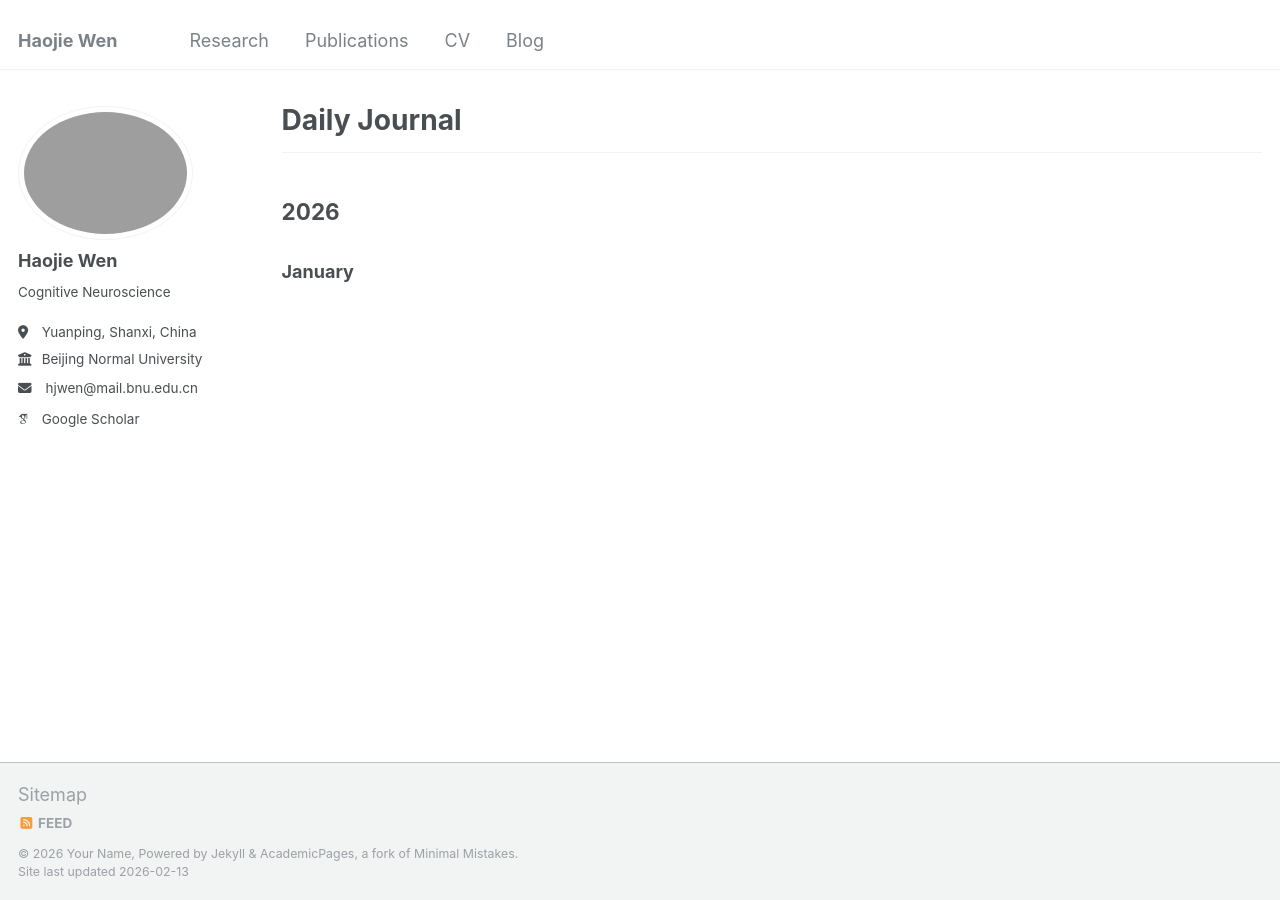
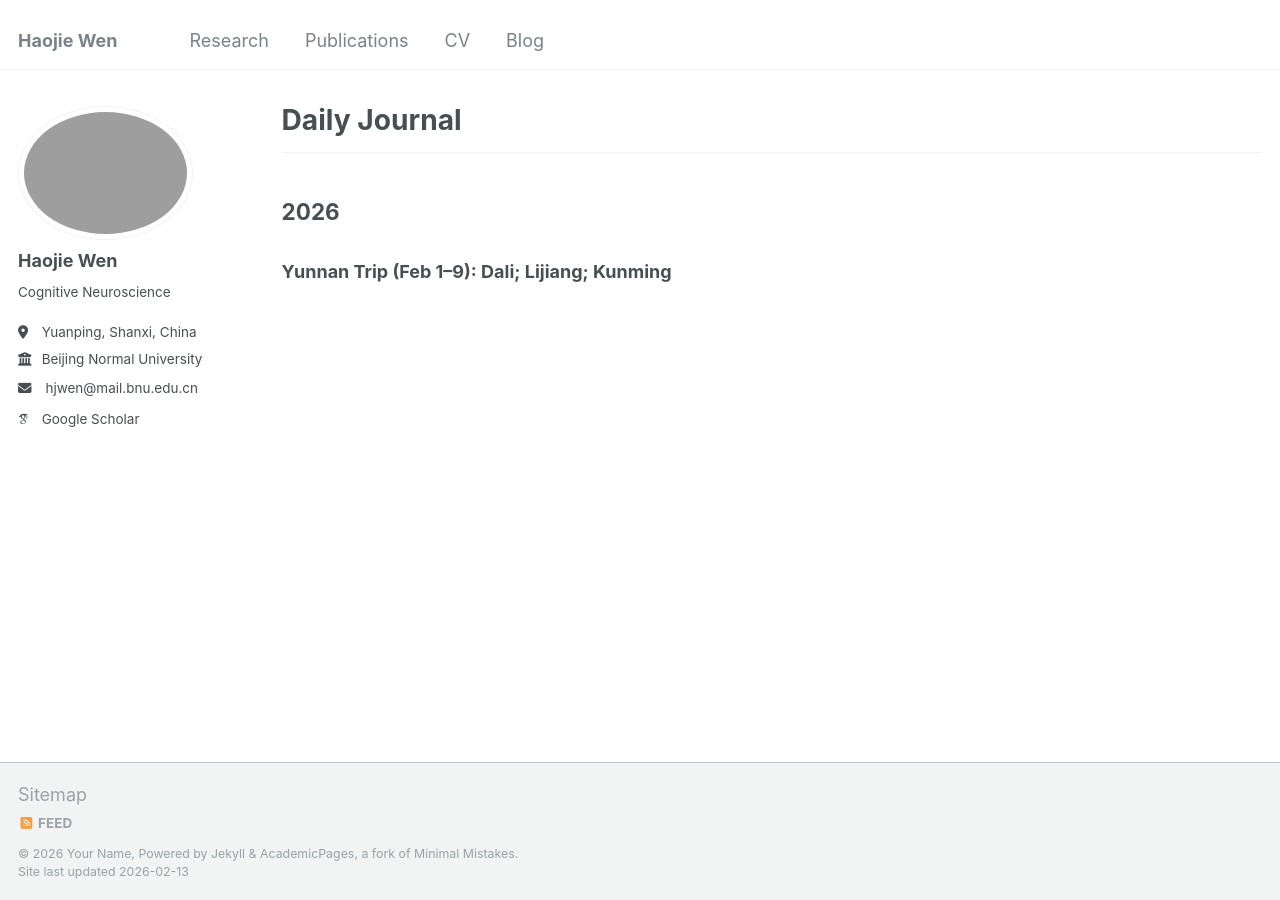
Before and after one commit to happyhaojie/happyhaojie.github.io, a Jekyll site: the page built from _pages/year-archive.html, in a window 1280 px wide. Built offline with Jekyll 4.4.1, drawn with Linux system fonts in a browser that asks for light colours; some web fonts are replaced.

Commit message:
Update year-archive.html

```diff
--- a/_pages/year-archive.html
+++ b/_pages/year-archive.html
@@ -8,4 +8,4 @@ author_profile: true
 {% include base_path %}
 ---
 ## 2026
-### January
+### Yunnan Trip (Feb 1–9): Dali; Lijiang; Kunming
```
